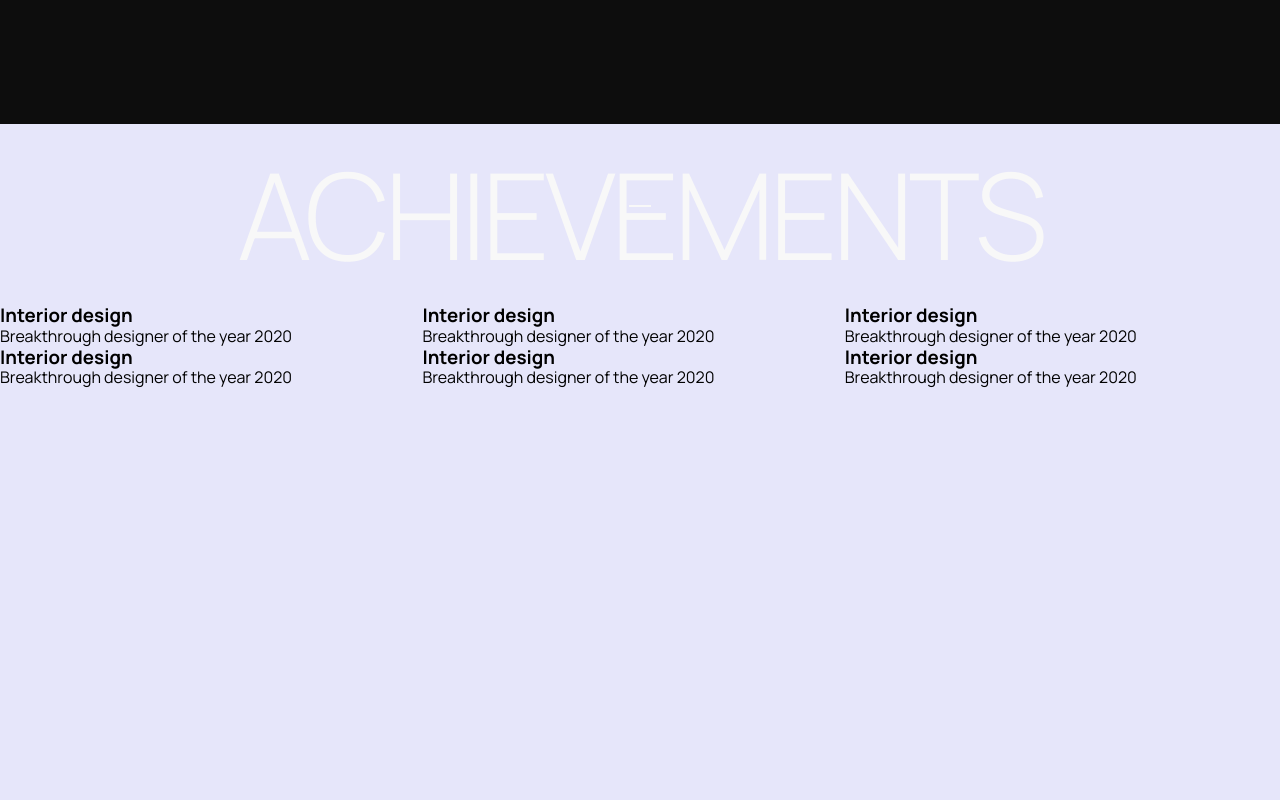
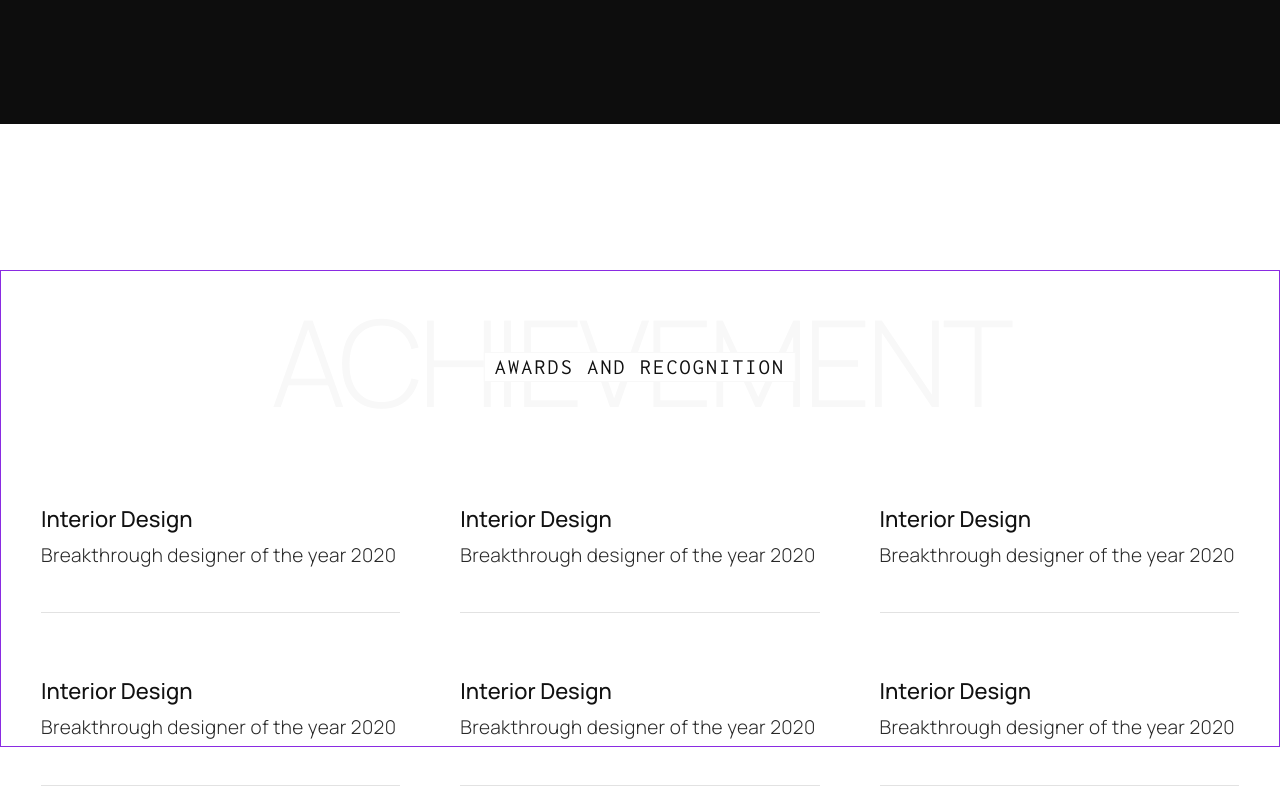
Before and after one commit to Viktossha/portfolio, a React app: page / in a window 1280 px wide. Shown: the part 4940-5740 px from the top of the page. Built offline with nearby package versions, Linux system fonts and the light colour scheme.

Commit message:
Achievement styles

```diff
--- a/src/layout/sections/achievements/Achievements.tsx
+++ b/src/layout/sections/achievements/Achievements.tsx
@@ -3,12 +3,14 @@ import styled from "styled-components";
 import {SectionTitle} from "../../../components/SectionTitle";
 import {FlexWrapper} from "../../../components/FlexWrapper";
 import {Achievement} from "./achievement/Achievement";
+import {Container} from "../../../components/Container";
 
 export const Achievements = () => {
     return (
         <StyledAchievements>
-            <SectionTitle>Achievements</SectionTitle>
-            <FlexWrapper wrap={'wrap'}>
+            <Container>
+            <SectionTitle extraText={'awards and recognition'}>Achievement</SectionTitle>
+            <FlexWrapper wrap={'wrap'} justify={'space-between'}>
                 <Achievement title={'Interior design'} text={'Breakthrough designer of the year 2020'}/>
                 <Achievement title={'Interior design'} text={'Breakthrough designer of the year 2020'}/>
                 <Achievement title={'Interior design'} text={'Breakthrough designer of the year 2020'}/>
@@ -16,11 +18,14 @@ export const Achievements = () => {
                 <Achievement title={'Interior design'} text={'Breakthrough designer of the year 2020'}/>
                 <Achievement title={'Interior design'} text={'Breakthrough designer of the year 2020'}/>
             </FlexWrapper>
+            </Container>
         </StyledAchievements>
     );
 };
 
 const StyledAchievements = styled.section`
-    background-color: lavender;
-    min-height: 100vh;
+    margin: 146px 0 168px; //нижний марджин прибавлен на 40px из-за отступа у псевдоэлемента в минус 40px
+    ${FlexWrapper} {
+        row-gap: 50px;
+    }
 `
--- a/src/layout/sections/achievements/achievement/Achievement.tsx
+++ b/src/layout/sections/achievements/achievement/Achievement.tsx
@@ -9,12 +9,41 @@ type AchievementPropsType = {
 export const Achievement = (props: AchievementPropsType) => {
     return (
         <StyledAchievement>
-            <h3>{props.title}</h3>
-            <p>{props.text}</p>
+            <Title>{props.title}</Title>
+            <Text>{props.text}</Text>
         </StyledAchievement>
     );
 };
 
 const StyledAchievement = styled.div`
-    width: 33%;
+    width: 30%;
 `
+
+const Title = styled.h3`
+    font-weight: 500;
+    font-size: 22px;
+    text-transform: capitalize;
+    color: #111;
+    margin: 55px 0 5px;
+`
+
+const Text = styled.p`
+    font-weight: 300;
+    font-size: 19px;
+    line-height: 188%;
+    letter-spacing: 0.02em;
+    color: #282828;
+
+    position: relative;
+
+    &::before {
+        content: '';
+        display: inline-block;
+        position: absolute;
+        height: 1px;
+        width: 100%;
+        bottom: 0;
+        margin-bottom: -40px;
+        background-color: #e2e2e2;
+    }
+`
```
